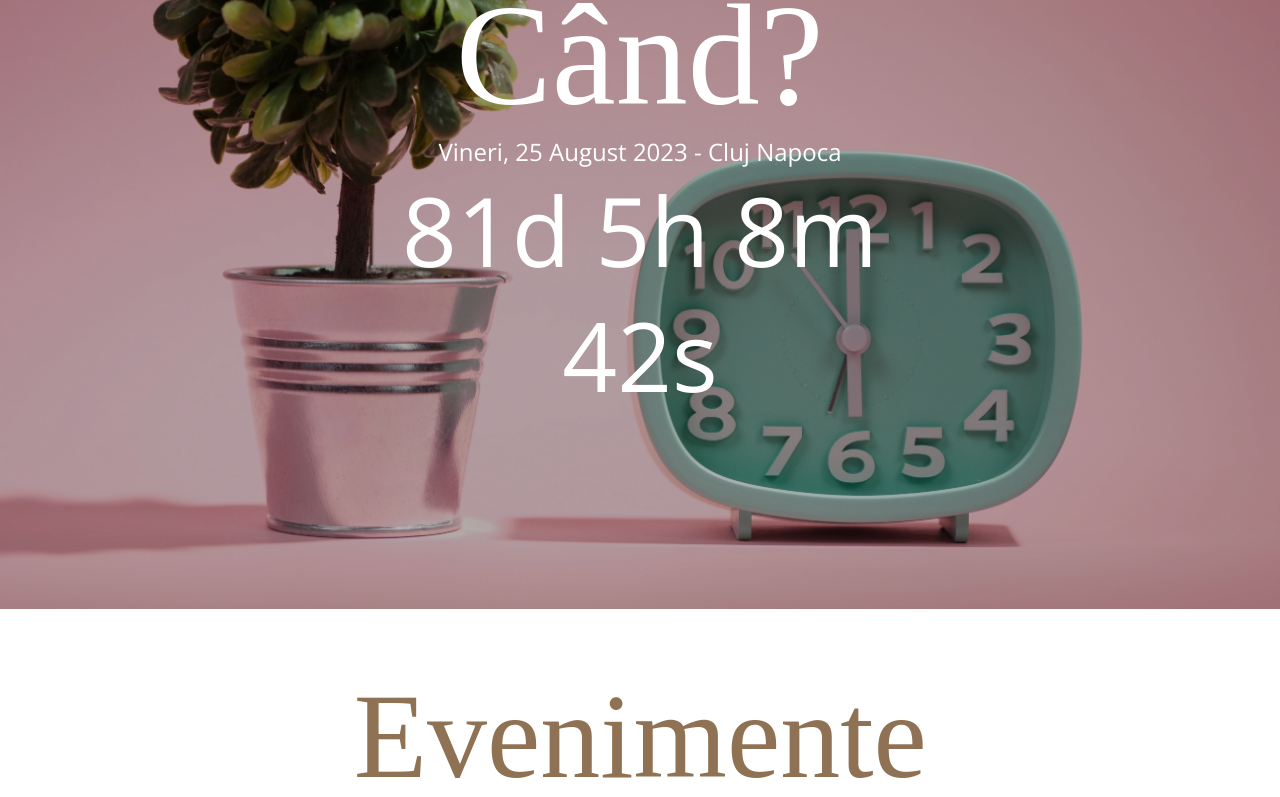
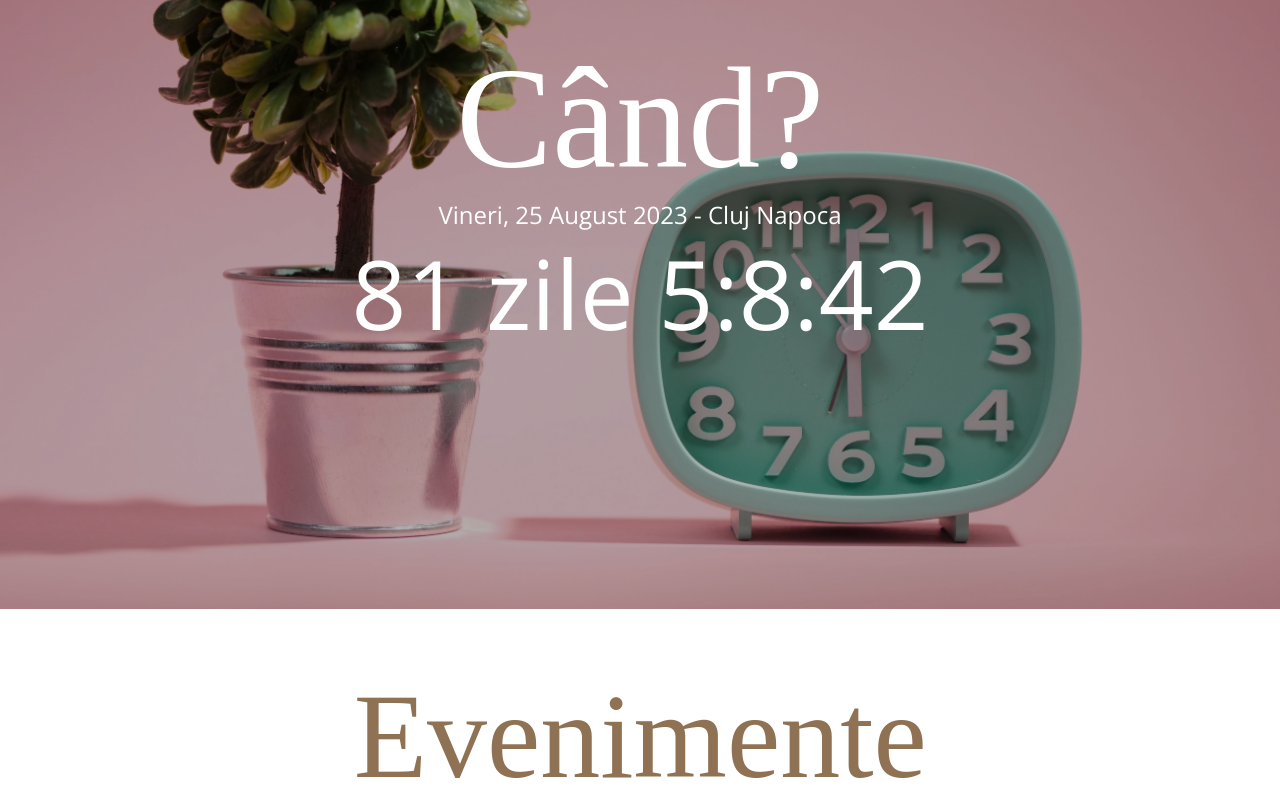
Before and after one commit to FreeNelu/website-botez, a React (Create React App) app: page / in a window 1280 px wide. Shown: the part 1833-2630 px from the top of the page. Built offline with nearby package versions, Linux system fonts and the light colour scheme; a web font is replaced by a local one.

Commit message:
ALTFEL LA ORE

```diff
--- a/src/Components/Cand.tsx
+++ b/src/Components/Cand.tsx
@@ -20,7 +20,7 @@ const Cand = () => {
       const minutes = duration.minutes();
       const seconds = duration.seconds();
 
-      const countdownString = `${days}d ${hours}h ${minutes}m ${seconds}s`;
+      const countdownString = `${days} zile ${hours}:${minutes}:${seconds}`;
 
       setCountdown(countdownString);
 
```
